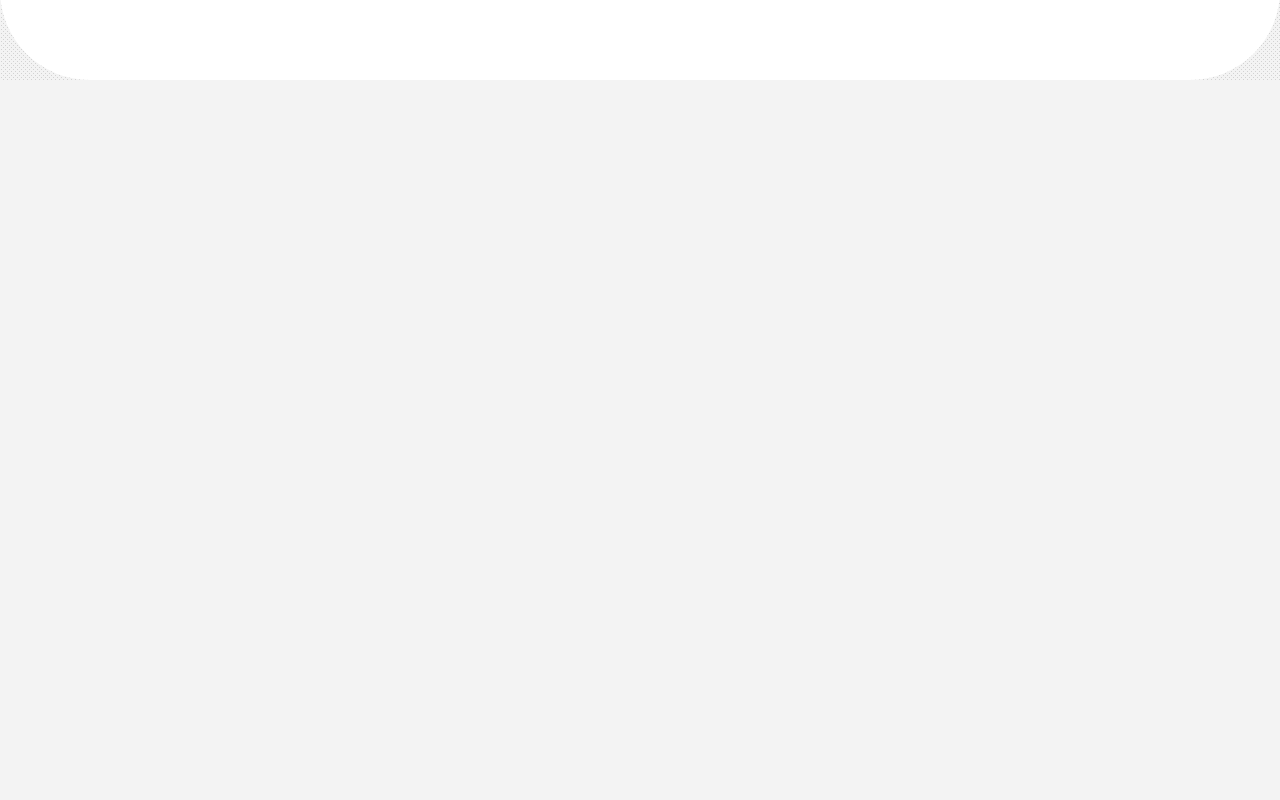
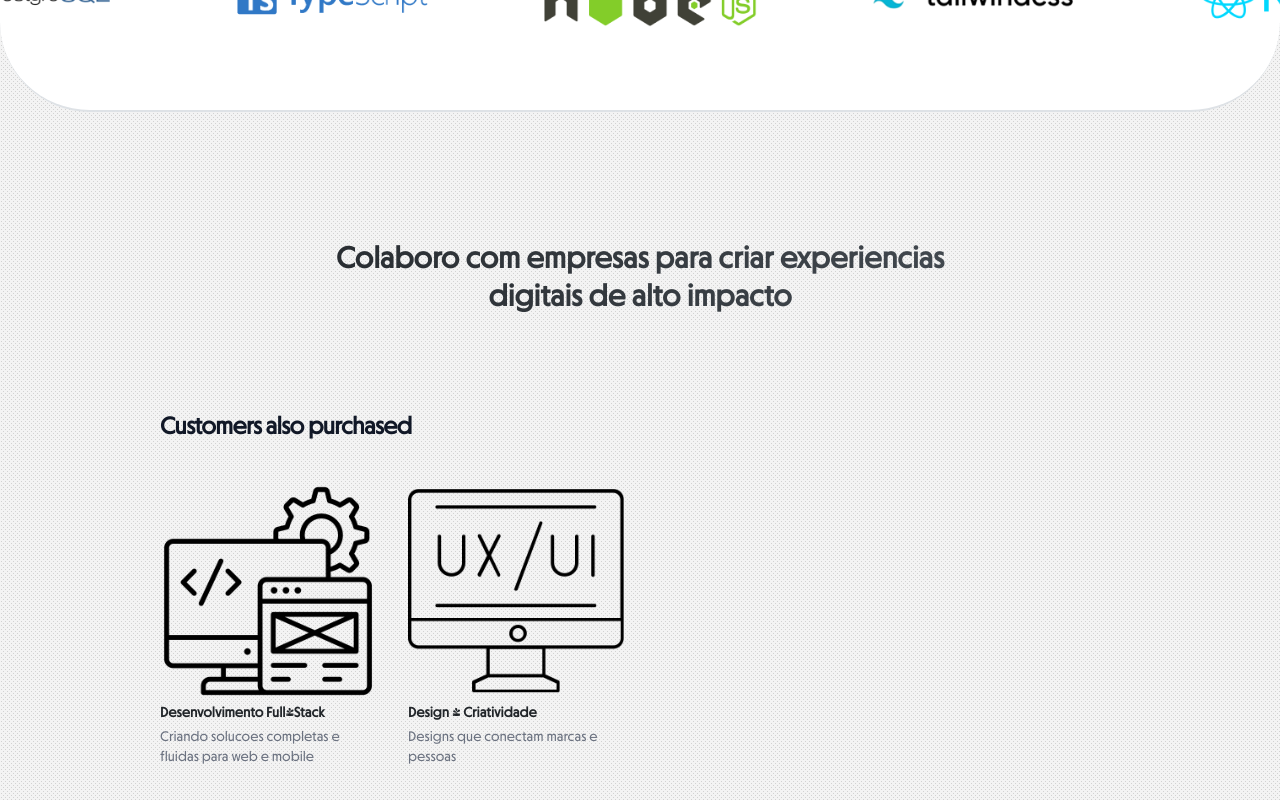
Before and after one commit to PedroPaulo-Git/Portfolio-Pedro, a React (Vite) app: page / in a window 1280 px wide. Shown: the part 870-1670 px from the top of the page. Before the commit the page ends 950 px from the top, so only its background shows below. Built offline with nearby package versions, Linux system fonts and the light colour scheme.

Commit message:
added services | div services

```diff
--- a/src/Home/Hero/Hero.jsx
+++ b/src/Home/Hero/Hero.jsx
@@ -5,9 +5,9 @@ import './backgroundhero.css'
 
  const Hero = () => {
   return (
-    <div className='Hero relative w-full rounded-b-[90px] h-[35rem] lg:h-[35rem] z-30 border-solid border-b-2 border-gray-fulllight'>
+    <div className='Hero relative w-full rounded-b-[90px] h-[37rem] lg:h-[37rem] z-30 border-solid border-b-2 border-gray-fulllight'>
     <div className='flex flex-col items-center text-center gap-5 my-2'>
-        <img src={Avatar} className='rounded-full w-[22%] lg:w-1/12 mt-10 '  alt="" />
+        <img src={Avatar} className='rounded-full w-[8rem] lg:w-[8rem] mt-10 '  alt="" />
         <div className='flex flex-col  text-4xl lg:text-5xl font-semibold bg-gradient-to-l from-gray-light to-gray-main bg-clip-text text-transparent'>
             <span className='leading-tight'>
             Design e tecnologia
--- a/src/Home/Home.jsx
+++ b/src/Home/Home.jsx
@@ -2,6 +2,7 @@ import React from "react";
 import Header from "./Header/Header";
 import Hero from "./Hero/Hero";
 import Marquee from "./Marquee/Marquee";
+import Services from "./Services/Services";
 
 const Home = () => {
   return (
@@ -9,6 +10,7 @@ const Home = () => {
       <Header />
       <Hero/>
       <Marquee/>
+      <Services/>
     </div>
   );
 };
--- a/src/Home/Marquee/Marquee.jsx
+++ b/src/Home/Marquee/Marquee.jsx
@@ -1,10 +1,5 @@
 import React from "react";
-import { FaNode } from "react-icons/fa";
-import { BiLogoPostgresql } from "react-icons/bi";
-import { FaGitAlt } from "react-icons/fa";
-import { RiTailwindCssFill } from "react-icons/ri";
-import { FaGithub } from "react-icons/fa";
-import { SiTypescript } from "react-icons/si";
+
 import { motion } from "framer-motion";
 import Git from '../../assets/git.png'
 import PostgreSQL from '../../assets/postgres.png'
@@ -27,11 +22,11 @@ const marquee = [
     Javascript
 ]
   return (
-    <div className="bg-white flex rounded-b-[90px] text-6xl h-80 items-center pt-10 -mt-20 overflow-x-hidden">
+    <div className="bg-white flex border-solid border-b-2 border-gray-fulllight rounded-b-[90px] text-6xl h-80 items-center pt-10 -mt-20 overflow-x-hidden">
       <motion.div
         initial={{ x: 0 }}
         animate={{ x: "-100%" }}
-        transition={{ duration: 20,repeat:Infinity,ease:'linear' }}
+        transition={{ duration: 30,repeat:Infinity,ease:'linear' }}
         className="flex items-center gap-20 flex-shrink-0 pr-20 text-gray-main mt-12"
       >
        {marquee.map((image,index)=>{
@@ -41,7 +36,7 @@ const marquee = [
       <motion.div
         initial={{ x: 0 }}
         animate={{ x: "-100%" }}
-        transition={{ duration: 20,repeat:Infinity,ease:'linear' }}
+        transition={{ duration: 30,repeat:Infinity,ease:'linear' }}
         className="flex items-center gap-20 flex-shrink-0 pr-20 text-gray-main mt-12"
       >
        {marquee.map((image,index)=>{
--- /dev/null
+++ b/src/Home/Services/Services.jsx
@@ -0,0 +1,57 @@
+import React from "react";
+import IconDeveloper from '../../assets/Services/dev.png';
+import IconDesign from '../../assets/Services/design.png'; // add other icons as needed
+
+const Services = () => {
+  const services = [
+    {
+      image: IconDeveloper,
+      title: "Desenvolvimento Full-Stack",
+      subtitle: "Criando solucoes completas e fluidas para web e mobile",
+      icon: IconDeveloper
+    },
+    {
+      image: IconDesign,
+      title: "Design & Criatividade",
+      subtitle: "Designs que conectam marcas e pessoas",
+      icon: IconDesign
+    },
+    // Add other services as needed
+  ];
+  return (
+    <div className="m-[8rem]">
+      <div className="flex flex-col text-center  text-4xl lg:text-3xl font-semibold bg-gradient-to-l from-gray-light to-gray-main bg-clip-text text-transparent">
+        <span className="leading-tight">
+          Colaboro com empresas para criar experiencias
+        </span>
+        <span className="leading-tight">digitais de alto impacto</span>
+      </div>
+      <div class="">
+        <div class="mx-auto max-w-2xl px-4 py-16 sm:px-6 sm:py-24 lg:max-w-7xl lg:px-8">
+          <h2 class="text-2xl font-bold tracking-tight text-gray-900">
+            Customers also purchased
+          </h2>
+
+          <div class="mt-6 grid grid-cols-1 gap-x-6 gap-y-10 sm:grid-cols-2 lg:grid-cols-4 xl:gap-x-8">
+          {services.map((service, index) => (
+            <div key={index} className="group relative">
+              <div className="mt-4 flex flex-col">
+                <h3 className="text-sm text-gray-700">
+                  <a href="#">
+                    <span aria-hidden="true" className="absolute inset-0"></span>
+                    <img src={service.image} alt={service.title} />
+                  </a>
+                </h3>
+                <p className="mt-1 text-sm font-bold text-gray-main">{service.title}</p>
+                <p className="mt-1 text-sm text-gray-500">{service.subtitle}</p>
+              </div>
+            </div>
+          ))}
+
+          </div>
+        </div>
+      </div>
+    </div>
+  );
+};
+export default Services;
```
Also changed, not shown: src/assets/Services/design.png (added), src/assets/Services/dev.png (added).
